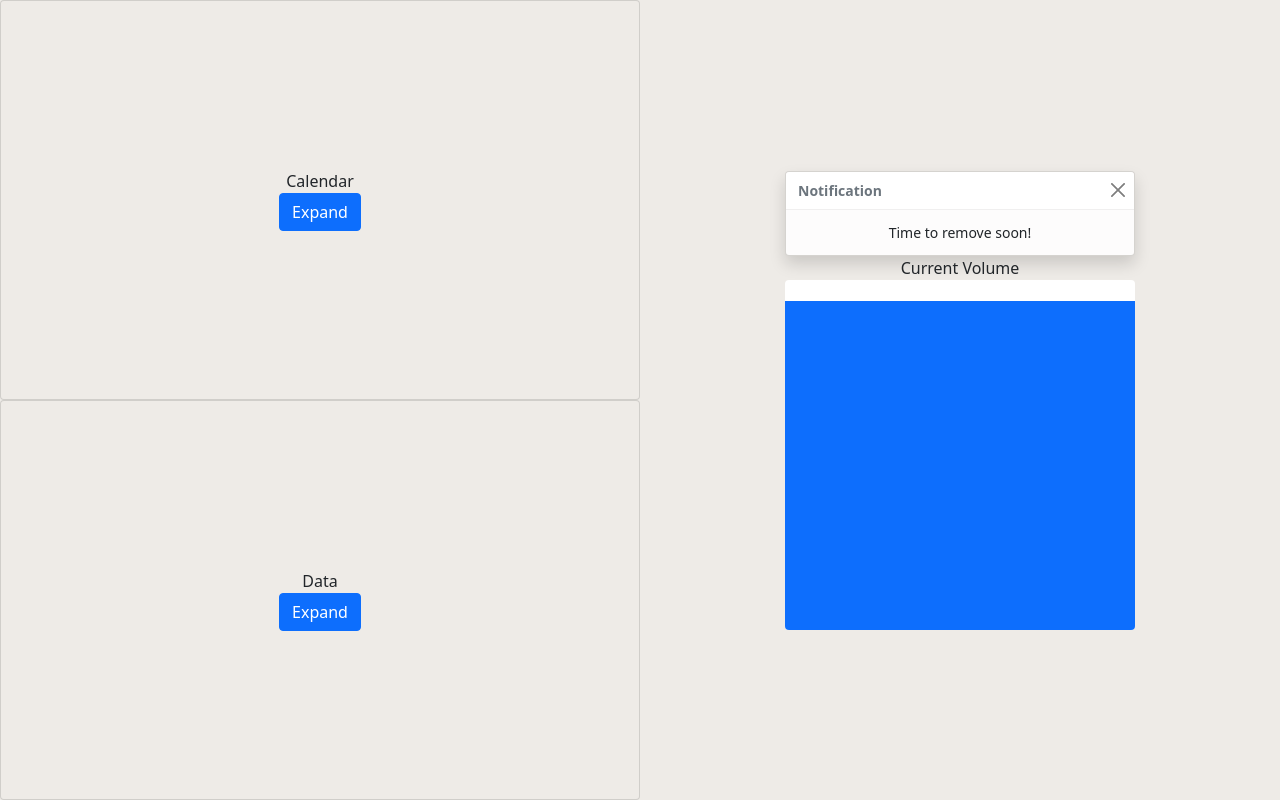
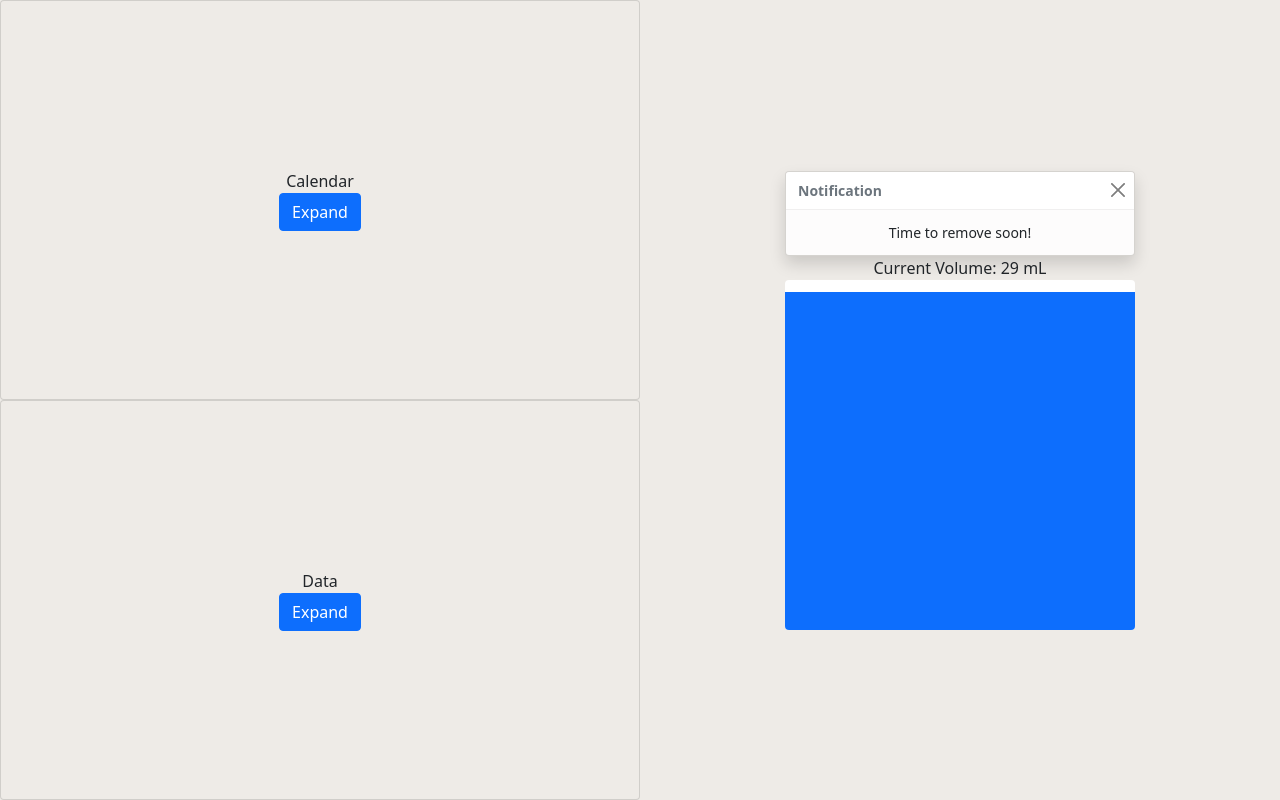
Before and after one commit to hecrabbs/smart-menstrual-cup-app, a React (Create React App) app: page / in a window 1280 px wide. Built offline with nearby package versions, Linux system fonts and the light colour scheme.

Commit message:
Added volume text

```diff
--- a/src/App.js
+++ b/src/App.js
@@ -15,7 +15,9 @@ import { LineChart, Line, ResponsiveContainer } from 'recharts';
 import Toast from 'react-bootstrap/Toast'
 import {Spring } from 'react-spring'
 
-const val = Math.floor(Math.random()*101);
+const vol = Math.floor(Math.random()*31);
+const val = (vol/30) * 100;
+
 
 function Chart(props) {
   const data = [
@@ -139,7 +141,7 @@ function App() {
               <div>
                {notif()}
               </div>
-              Current Volume
+              Current Volume: {vol} mL
               <ProgressBar now={val} className="progressBar"/>
             </Col>
         </Row>
```
